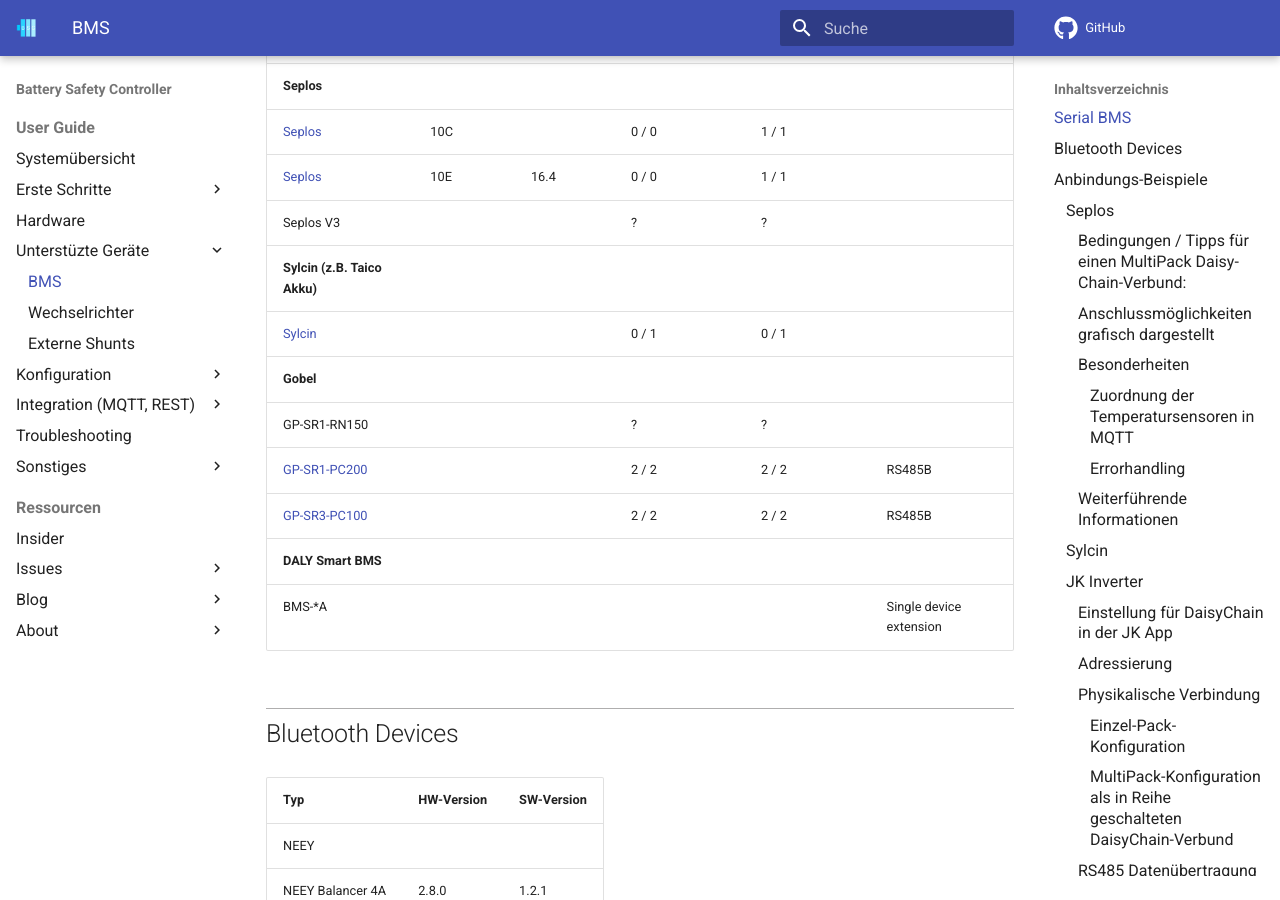
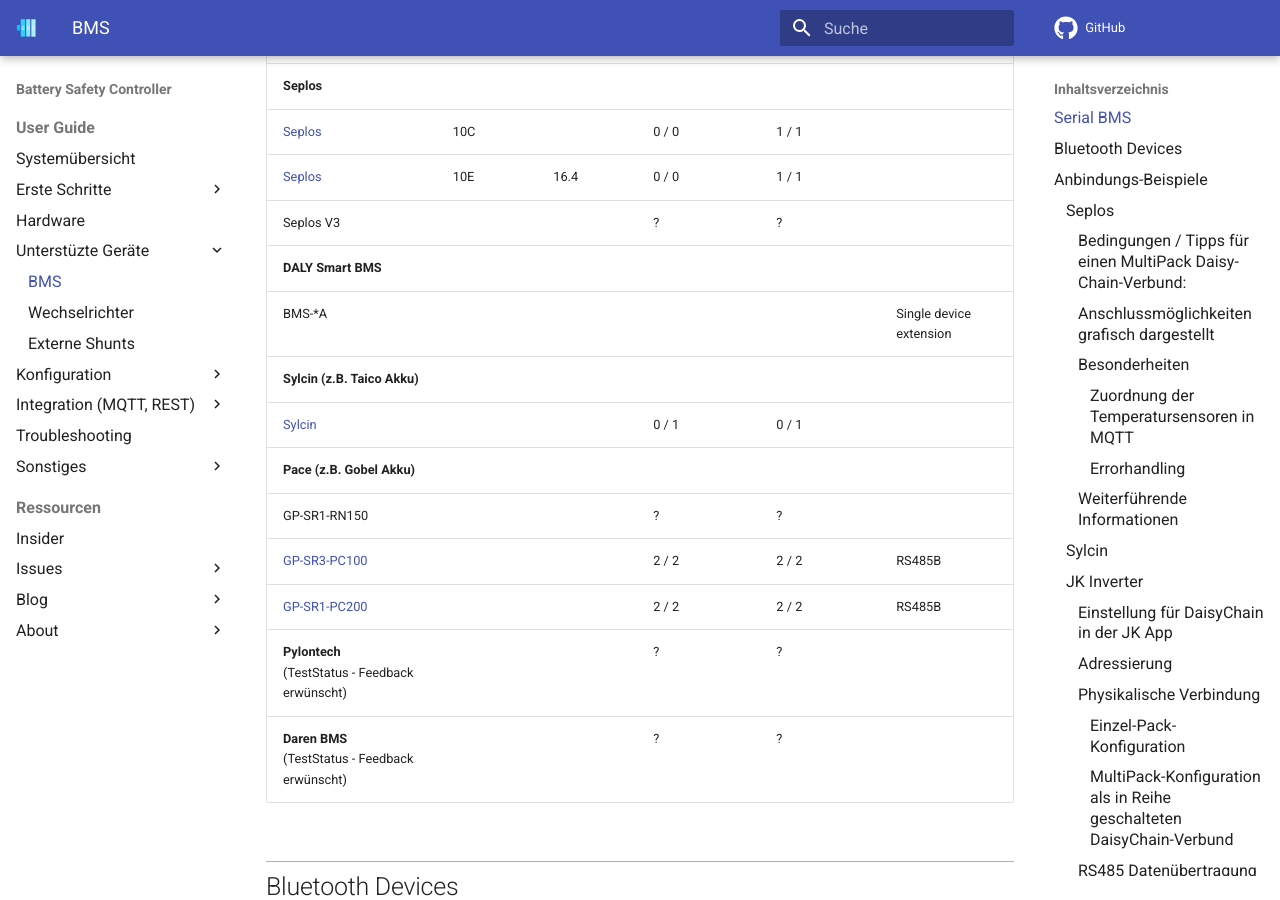
Before and after one commit to bsc-org/bsc, an MkDocs documentation site: the page built from docs/devices/bms.md, in a window 1280 px wide and 900 px high, scrolled down 1119 px. Built offline with MkDocs 1.6.1 and Material for MkDocs 9.7.7, drawn with Linux system fonts in a browser that asks for light colours; comment, search, counter and statistics services are not loaded.

Commit message:
BMS Liste nach Textbox in UI sortiert und fehlende hinzugefügt

```diff
--- a/docs/devices/bms.md
+++ b/docs/devices/bms.md
@@ -23,14 +23,17 @@
 | [Seplos](#seplos)| 10C |  | 0 / 0 | 1 / 1 |
 | [Seplos](#seplos) | 10E | 16.4 | 0 / 0 | 1 / 1 |
 | Seplos V3    |  |  | ? | ? |
+| **DALY Smart BMS** |
+| BMS-*A |  | |  |  |  Single device extension |
 | **Sylcin (z.B. Taico Akku)** |
 | [Sylcin](#sylcin) |  |  | 0 / 1 | 0 / 1 |
-| **Gobel** |
+| **Pace (z.B. Gobel Akku)** |
 | GP-SR1-RN150 |  | | ? | ? |
+| [GP-SR3-PC100](#pace-pc100200) |  | |  2 / 2 | 2 / 2 | RS485B |
 | [GP-SR1-PC200](#pace-pc100200) |  | |  2 / 2 | 2 / 2 | RS485B |
-| [GP-SR3-PC100](#pace-pc100200) |  | |  2 / 2 | 2 / 2 | RS485B |
-| **DALY Smart BMS** |
-| BMS-*A |  | |  |  |  Single device extension |
+| **Pylontech**<br>(TestStatus - Feedback erwünscht) |  | | ? | ? |
+| **Daren BMS**<br>(TestStatus - Feedback erwünscht) |  | | ? | ? |
+
 
 ## Bluetooth Devices
 | Typ | HW-Version | SW-Version |
```
